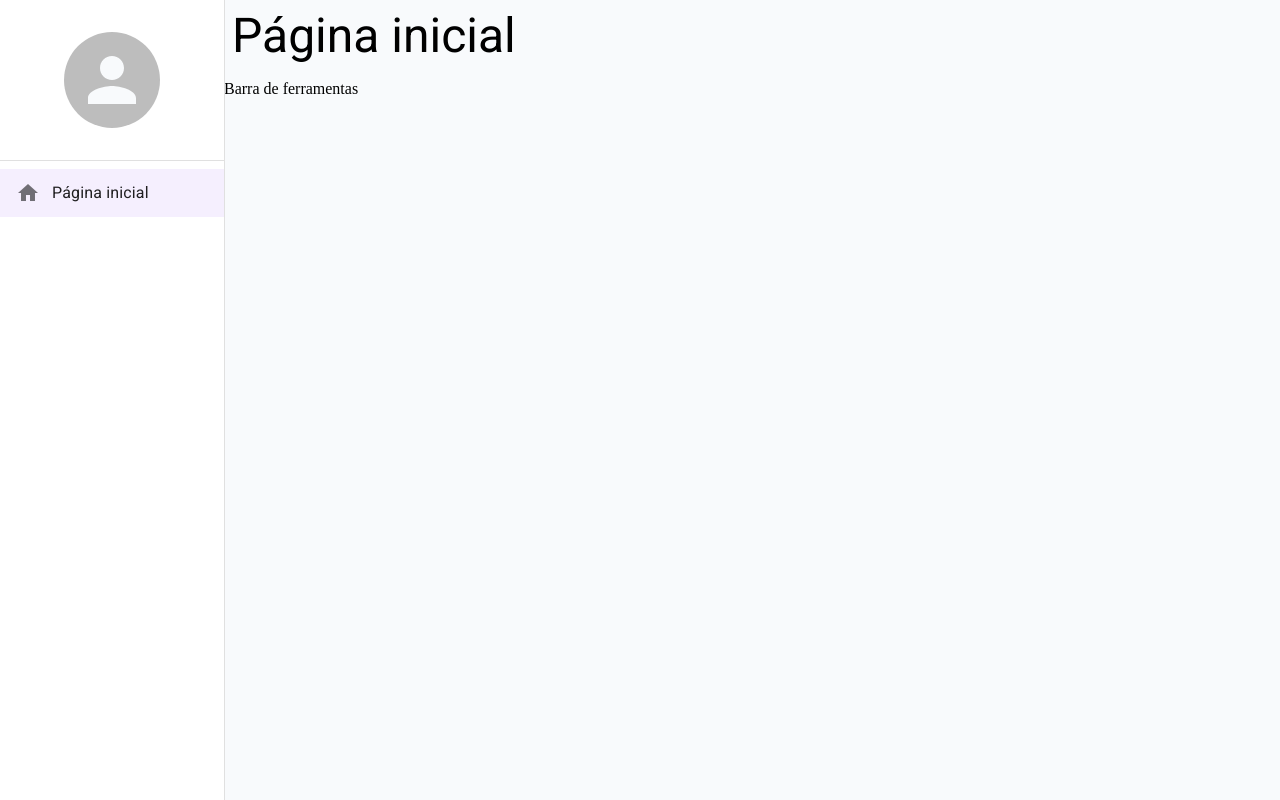
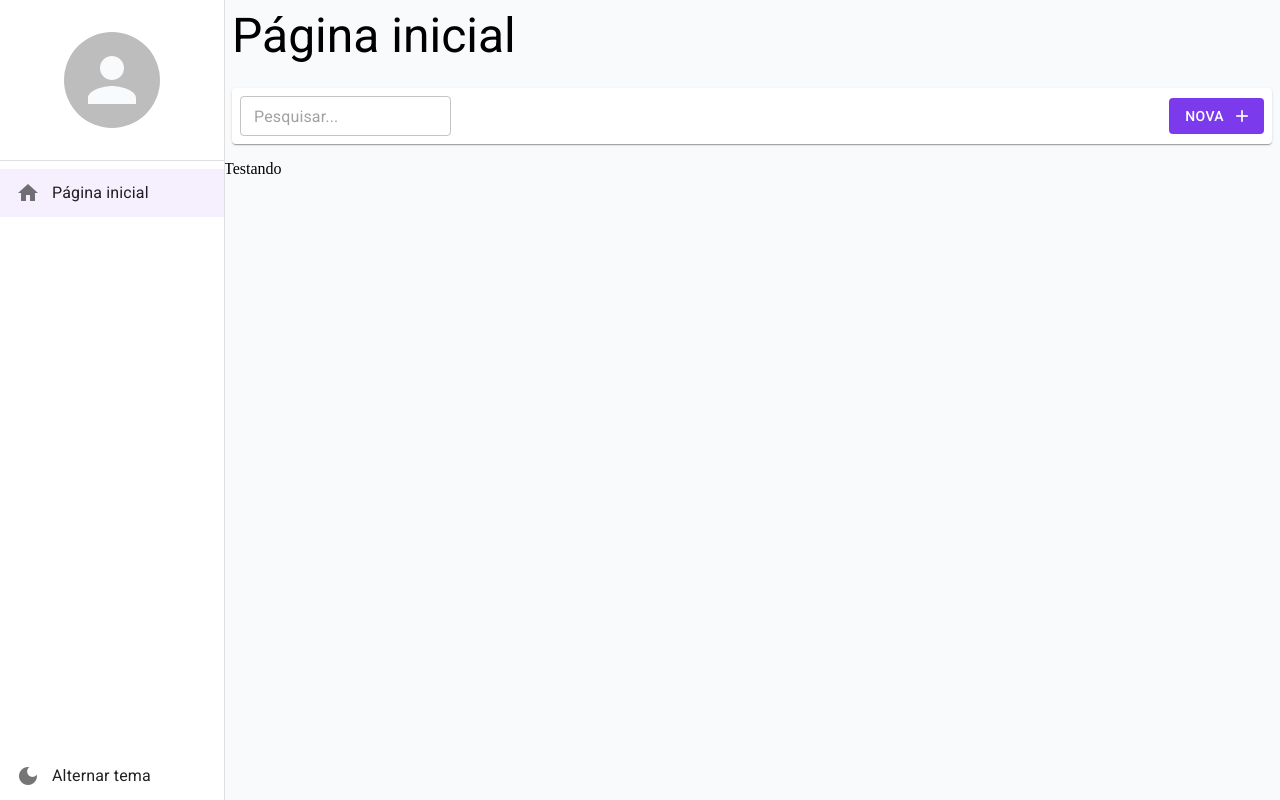
Before and after one commit to EduAlves4785/DokamiFront, a React (Create React App) app: page /home in a window 1280 px wide. Built offline with nearby package versions, Linux system fonts and the light colour scheme.

Commit message:
Criação do TextField com botao

```diff
--- a/src/pages/dashboard/Dashboard.tsx
+++ b/src/pages/dashboard/Dashboard.tsx
@@ -1,9 +1,16 @@
+import { BarraDeFerramentas } from "../../shared/components"
 import { LayoutBaseDePagina } from "../../shared/layouts"
 
 export const Dashboard=()=>{
     return(
-       <LayoutBaseDePagina titulo="Página inicial" barraDeFerramentas={<>Barra de ferramentas</>}>
-            Testando
+       <LayoutBaseDePagina
+        titulo="Página inicial" barraDeFerramentas={(
+            <BarraDeFerramentas
+                mostrarInput
+                textoBotaoNovo="Nova"
+            />
+        )}>
+        Testando
        </LayoutBaseDePagina>
     )
 }
--- /dev/null
+++ b/src/shared/components/barra-de-ferramentas/BarraDeFerramentas.tsx
@@ -0,0 +1,42 @@
+import { Box, Button, Icon, Paper, TextField, useTheme } from "@mui/material"
+import { text } from "stream/consumers";
+
+interface IBarraDeFerramentasProps {
+    textoDaBusca?: string;
+    mostrarInput?: boolean
+    aoMudarTextoDeBusca?: (novoTexto: string) => void
+    textoBotaoNovo?: string;
+    mostrarBotaoNovo?: boolean
+    aoClicarEmNovo?: () => void
+}
+
+export const BarraDeFerramentas: React.FC<IBarraDeFerramentasProps> = ({
+    textoDaBusca = '', mostrarInput = false, aoMudarTextoDeBusca, textoBotaoNovo = 'Novo', mostrarBotaoNovo = true, aoClicarEmNovo
+}) => {
+
+    const theme = useTheme()
+
+    return (
+        <Box component={Paper} sx={{
+            height: theme.spacing(5),
+            margin: 1,
+            padding: 1,
+            px: 1,
+            display: 'flex',
+            alignItems: 'center'
+        }}>
+            {mostrarInput && (
+                <TextField size="small" placeholder="Pesquisar..." value={textoDaBusca} onChange={(e) => aoMudarTextoDeBusca?.(e.target.value)} />
+            )}
+            <Box sx={{
+                flex: 1,
+                display: 'flex',
+                justifyContent: "end"
+            }}>
+                {mostrarBotaoNovo&&(
+                    <Button variant="contained" onClick={aoClicarEmNovo} color="primary" disableElevation endIcon={<Icon>add</Icon>}>{textoBotaoNovo}</Button>
+                )}
+            </Box>
+        </Box>
+    )
+}
--- a/src/shared/components/index.ts
+++ b/src/shared/components/index.ts
@@ -1 +1,2 @@
-export * from './menu-lateral/MenuLateral'
+export * from './menu-lateral/MenuLateral';
+export * from './barra-de-ferramentas/BarraDeFerramentas';
--- a/src/shared/components/menu-lateral/MenuLateral.tsx
+++ b/src/shared/components/menu-lateral/MenuLateral.tsx
@@ -1,5 +1,5 @@
 import { Avatar, Box, Divider, Drawer, Icon, List, ListItemButton, ListItemIcon, ListItemText, useMediaQuery, useTheme } from "@mui/material"
-import { useDrawerContext } from "../../contexts";
+import { useAppThemeContext, useDrawerContext } from "../../contexts";
 import { useMatch, useNavigate, useResolvedPath } from "react-router";
 
 interface IThemeProviderProps {
@@ -44,6 +44,7 @@ export const MenuLateral: React.FC<IThemeProviderProps> = ({ children }) => {
     const smDown = useMediaQuery(theme.breakpoints.down('sm'));
 
     const { isDrawerOpen, toggleDrawerOpen, drawerOptions } = useDrawerContext()
+    const { toggleTheme } = useAppThemeContext()
 
     return (
         <>
@@ -80,6 +81,14 @@ export const MenuLateral: React.FC<IThemeProviderProps> = ({ children }) => {
                             ))}
                         </List>
                     </Box>
+                    <Box>
+                        <ListItemButton onClick={toggleTheme}>
+                            <ListItemIcon>
+                                <Icon>dark_mode</Icon>
+                            </ListItemIcon>
+                            <ListItemText primary='Alternar tema' />
+                        </ListItemButton>
+                    </Box>
 
                 </Box>
             </Drawer>
--- a/src/shared/layouts/LayoutBaseDePagina.tsx
+++ b/src/shared/layouts/LayoutBaseDePagina.tsx
@@ -1,6 +1,6 @@
 import { Height } from "@mui/icons-material";
 import { Box, Icon, IconButton, Typography, useMediaQuery, useTheme } from "@mui/material"
-import { useDrawerContext } from "../contexts";
+import {useDrawerContext } from "../contexts";
 import { ReactNode } from "react";
 
 
@@ -29,7 +29,7 @@ export const LayoutBaseDePagina: React.FC<ILayoutBaseDePagina> = ({ children, ..
 
             <Box sx={{
                 p: 1,
-                height: theme.spacing(smDown?6:mdDown?8:12),
+                height: theme.spacing(smDown ? 6 : mdDown ? 8 : 12),
                 display: 'flex',
                 alignItems: 'center',
                 gap: 1
@@ -37,10 +37,10 @@ export const LayoutBaseDePagina: React.FC<ILayoutBaseDePagina> = ({ children, ..
                 {smDown && (<IconButton onClick={toggleDrawerOpen}>
                     <Icon>menu</Icon>
                 </IconButton>)}
-                <Typography variant={smDown?"h5":mdDown?'h4':'h3'} sx={{
-                    whiteSpace:'nowrap',
-                    overflow:'hidden',
-                    textOverflow:'ellipsis'
+                <Typography variant={smDown ? "h5" : mdDown ? 'h4' : 'h3'} sx={{
+                    whiteSpace: 'nowrap',
+                    overflow: 'hidden',
+                    textOverflow: 'ellipsis'
                 }}>
                     {prev.titulo}
                 </Typography>
@@ -51,11 +51,8 @@ export const LayoutBaseDePagina: React.FC<ILayoutBaseDePagina> = ({ children, ..
                 </Box>
             )}
             <Box sx={{
-                flex:1,
-                overflow:'auto'
-            }}>
-                {children}
-            </Box>
+                flex: 1,
+            }}> {children}</Box>
         </Box>
 
     )
--- a/src/shared/themes/Dark.ts
+++ b/src/shared/themes/Dark.ts
@@ -2,6 +2,7 @@ import { createTheme } from '@mui/material'
 
 export const DarkTheme = createTheme({
     palette: {
+        mode:'dark',
         primary: {
             main: '#8B5CF6',
             dark: '#7C3AED',
@@ -20,5 +21,11 @@ export const DarkTheme = createTheme({
             default: '#0F172A',
             paper: '#1E293B',
         }
+    },
+    typography:{
+        allVariants:{
+            color:'white',
+
+        }
     }
 });
```
